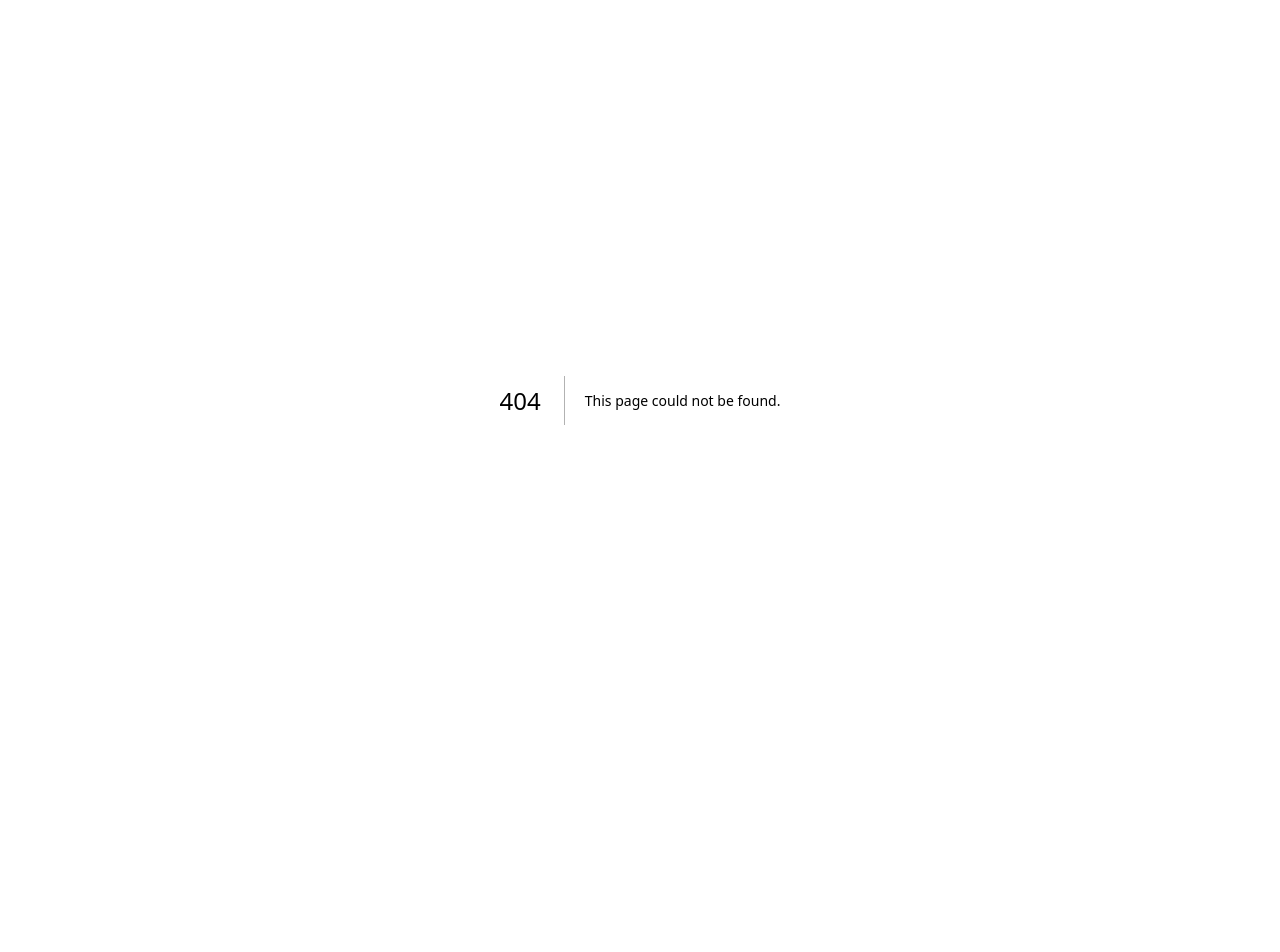
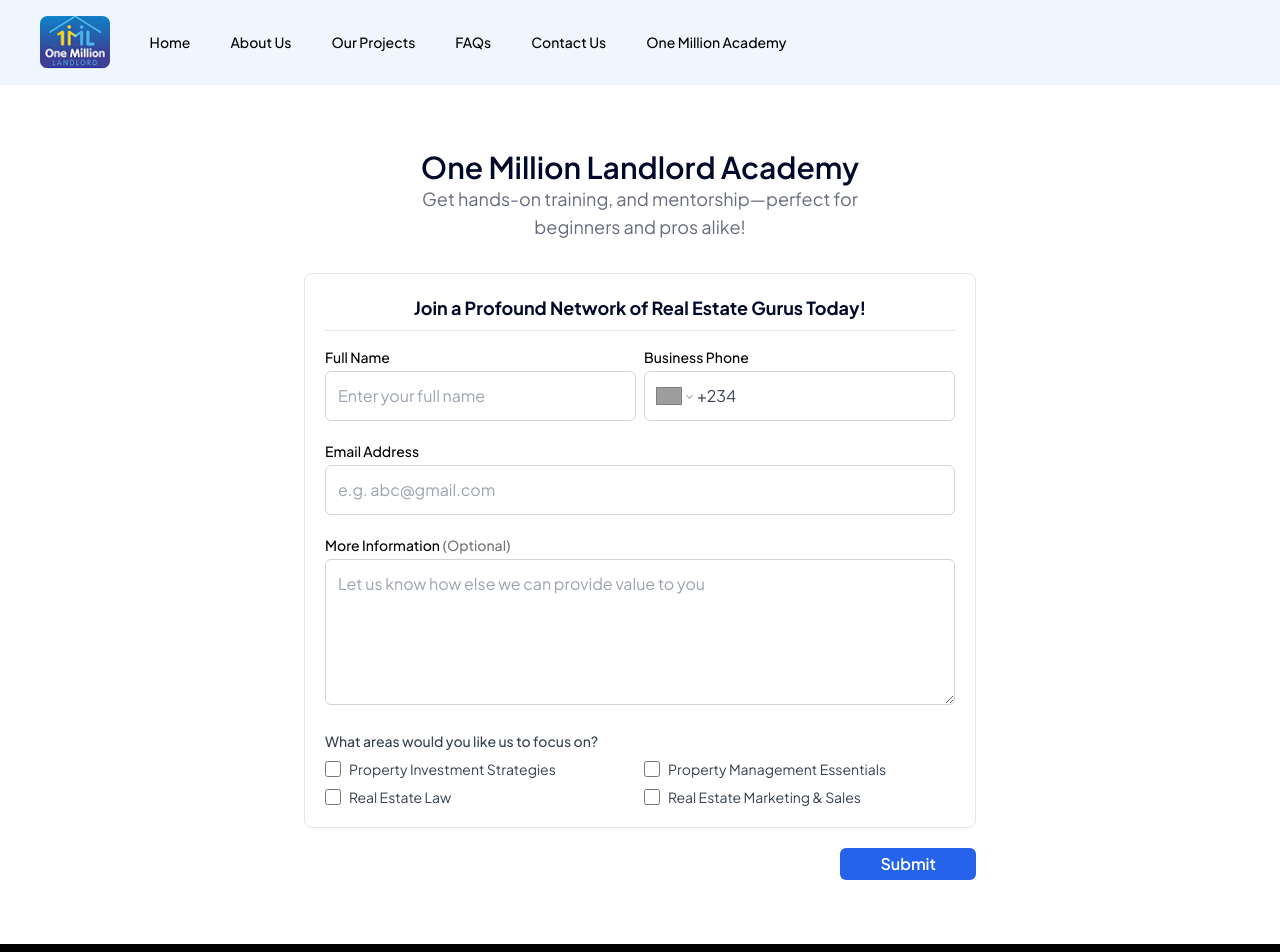
Before and after one commit to Corderalabs/oml-frontend, a Next.js app: page /one-million-academy/apply in a window 1280 px wide. Before the commit this address had no page. Shown: the top 952 px of the page. Before the commit the page ends 800 px from the top, so only its background shows below. Built offline with nearby package versions, Linux system fonts and the light colour scheme; grey boxes are pictures that could not be loaded.

Commit message:
created seperate page for oml-academy application

```diff
--- a/src/app/(main)/one-million-academy/(components)/Hero.tsx
+++ b/src/app/(main)/one-million-academy/(components)/Hero.tsx
@@ -3,16 +3,17 @@
 import React from "react";
 import Image from "next/image";
 import OverlayCard from "./OverlayCard";
+import Link from "next/link";
 
-export default function Hero({
-  joinSectionRef,
-}: {
-  joinSectionRef: React.RefObject<HTMLDivElement | null>;
-}) {
-  const scrollToJoinSection = () => {
-    joinSectionRef.current?.scrollIntoView({ behavior: "smooth" });
-  };
-
+// export default function Hero({
+//   joinSectionRef,
+// }: {
+//   joinSectionRef: React.RefObject<HTMLDivElement | null>;
+// }) {
+//   const scrollToJoinSection = () => {
+//     joinSectionRef.current?.scrollIntoView({ behavior: "smooth" });
+//   };
+export default function Hero() {
   return (
     <section className='bg-[#EFF6FF] py-10 md:py-16'>
       <div className='w-[90%] mx-auto flex flex-col-reverse md:flex-row items-center px-4 md:px-5 gap-6'>
@@ -27,12 +28,14 @@
             expert-led courses, hands-on training, and mentorship— perfect for
             beginners and pros alike!
           </p>
-          <button
-            onClick={scrollToJoinSection}
-            className='bg-[#1D4ED8] text-white px-5 py-1 rounded-lg shadow-md hover:bg-blue-600 transition'
-          >
-            Apply Now
-          </button>
+          <Link href='/one-million-academy/apply'>
+            <button
+              // onClick={scrollToJoinSection}
+              className='bg-[#1D4ED8] text-white px-5 py-1 rounded-lg shadow-md hover:bg-blue-600 transition'
+            >
+              Apply Now
+            </button>
+          </Link>
         </div>
 
         {/* RIGHT IMAGE & OVERLAYS */}
--- a/src/app/(main)/one-million-academy/(components)/Instructor.tsx
+++ b/src/app/(main)/one-million-academy/(components)/Instructor.tsx
@@ -1,16 +1,19 @@
 // components/MeetYourInstructor.tsx
-"use client"
+"use client";
 import Image from "next/image";
+import Link from "next/link";
 import React from "react";
 
-export default function Instructor({
-  joinSectionRef,
-}: {
-  joinSectionRef: React.RefObject<HTMLDivElement | null>;
-}) {
-  const scrollToJoinSection = () => {
-    joinSectionRef.current?.scrollIntoView({ behavior: "smooth" });
-  };
+// export default function Instructor({
+//   joinSectionRef,
+// }: {
+//   joinSectionRef: React.RefObject<HTMLDivElement | null>;
+// }) {
+//   const scrollToJoinSection = () => {
+//     joinSectionRef.current?.scrollIntoView({ behavior: "smooth" });
+//   };
+
+export default function Instructor() {
   return (
     <section className='bg-white py-8 md:py-16'>
       <div className='max-w-6xl mx-auto px-4 md:px-8'>
@@ -47,12 +50,14 @@
               various training initiatives, equipping them with the skills and
               expertise needed to thrive in the industry.
             </p>
-            <button
-              onClick={scrollToJoinSection}
-              className='bg-blue-600 text-white py-1 px-6 rounded-md font-medium hover:bg-blue-700 transition'
-            >
-              Apply Now
-            </button>
+            <Link href='/one-million-academy/apply'>
+              <button
+                // onClick={scrollToJoinSection}
+                className='bg-blue-600 text-white py-1 px-6 rounded-md font-medium hover:bg-blue-700 transition'
+              >
+                Apply Now
+              </button>
+            </Link>
           </div>
         </div>
       </div>
--- a/src/app/(main)/one-million-academy/(components)/JoinAcademy.tsx
+++ b/src/app/(main)/one-million-academy/(components)/JoinAcademy.tsx
@@ -19,18 +19,20 @@
   { id: "marketing", label: "Real Estate Marketing & Sales" },
 ];
 
-export default function JoinAcademy({
-  joinSectionRef,
-}: {
-  joinSectionRef: React.RefObject<HTMLDivElement | null>;
-}) {
+// export default function JoinAcademy({
+//   joinSectionRef,
+// }: {
+//   joinSectionRef: React.RefObject<HTMLDivElement | null>;
+// }) {
+export default function JoinAcademy() {
   const { onSubmit, form, success, loading, errors } = useSubmit();
 
   return (
-    <section
-      ref={joinSectionRef as React.RefObject<HTMLElement>}
-      className='bg-[#EFF6FF] py-8 md:py-16'
-    >
+    // <section
+    //   ref={joinSectionRef as React.RefObject<HTMLElement>}
+    //   className='bg-[#EFF6FF] py-8 md:py-16'
+    // >
+    <section className='bg-white py-8 md:py-16'>
       {/* Container */}
       <div className='max-w-5xl mx-auto px-4 md:px-8'>
         {/* Header */}
@@ -45,7 +47,7 @@
         </div>
 
         {/* Form Card */}
-        <div className='bg-white rounded-lg shadow-md max-w-2xl mx-auto p-5 '>
+        <div className='border rounded-lg max-w-2xl mx-auto p-5 '>
           {/* Form Title */}
           <div className='text-center'>
             <h3 className='text-base md:text-lg font-bold text-[#000929]'>
@@ -53,7 +55,7 @@
             </h3>
           </div>
           <hr className='mt-2 mb-4 ' />
-          <form onSubmit={form.handleSubmit(onSubmit)} className='space-y-5'>
+          <form className='space-y-5'>
             <div className='grid grid-cols-1 md:grid-cols-2 gap-2'>
               {/* Full Name */}
               <div>
@@ -96,9 +98,7 @@
                         onChange={onChange}
                         className='w-full border border-gray-300 rounded-md p-3 text-gray-700 focus:outline-none focus:border-blue-500'
                       />
-                      <ErrorMessage
-                        message={errors.phone?.message || ""}
-                      />
+                      <ErrorMessage message={errors.phone?.message || ""} />
                     </>
                   )}
                 />
@@ -145,7 +145,9 @@
                       placeholder='Let us know how else we can provide value to you'
                       className='w-full border border-gray-300 rounded-md p-3 text-gray-700 focus:outline-none focus:border-blue-500'
                     />
-                    <ErrorMessage message={errors.moreInformation?.message || ""} />
+                    <ErrorMessage
+                      message={errors.moreInformation?.message || ""}
+                    />
                   </>
                 )}
               />
@@ -184,17 +186,18 @@
                 ))}
               </div>
             </div>
-
-            {/* Submit Button */}
-            <div className='flex justify-center'>
-              <button
-                type='submit'
-                className='bg-blue-600 text-white font-semibold py-3 px-6 rounded-md hover:bg-blue-700 transition'
-              >
-                {loading ? "Sending..." : "Submit"}
-              </button>
-            </div>
           </form>
+        </div>
+        {/* Submit Button */}
+        <div className='flex justify-end mt-5 max-w-2xl mx-auto'>
+          <button
+            onClick={form.handleSubmit(onSubmit)}
+            disabled={loading}
+            type='submit'
+            className='bg-blue-600 text-white font-semibold py-1 px-10 rounded-md hover:bg-blue-700 transition'
+          >
+            {loading ? "Sending..." : "Submit"}
+          </button>
         </div>
       </div>
     </section>
--- /dev/null
+++ b/src/app/(main)/one-million-academy/apply/page.tsx
@@ -0,0 +1,13 @@
+import React from 'react'
+import JoinAcademy from '../(components)/JoinAcademy';
+
+export default function Apply() {
+  return (
+    <div>
+      {" "}
+      <JoinAcademy
+    //   joinSectionRef={joinSectionRef}
+       />
+    </div>
+  );
+}
--- a/src/app/(main)/one-million-academy/page.tsx
+++ b/src/app/(main)/one-million-academy/page.tsx
@@ -1,21 +1,23 @@
 "use client"
-import React, { useRef } from "react";
+import React from "react";
 import Hero from "./(components)/Hero";
 import CoursesSection from "./(components)/CoursesSection";
 import CourseBenefitsSection from "./(components)/CourseBenefitSection";
-import JoinAcademy from "./(components)/JoinAcademy";
 import Instructor from "./(components)/Instructor";
 
 export default function OneMillionAcademy() {
-  const joinSectionRef = useRef<HTMLDivElement | null>(null);
+  // const joinSectionRef = useRef<HTMLDivElement | null>(null);
 
   return (
     <div>
-      <Hero joinSectionRef={joinSectionRef} />
+      <Hero
+      //  joinSectionRef={joinSectionRef}
+      />
       <CoursesSection />
       <CourseBenefitsSection />
-      <Instructor joinSectionRef={joinSectionRef} />
-      <JoinAcademy joinSectionRef={joinSectionRef} />
+      <Instructor
+      // joinSectionRef={joinSectionRef}
+       />
     </div>
   );
 }
```
